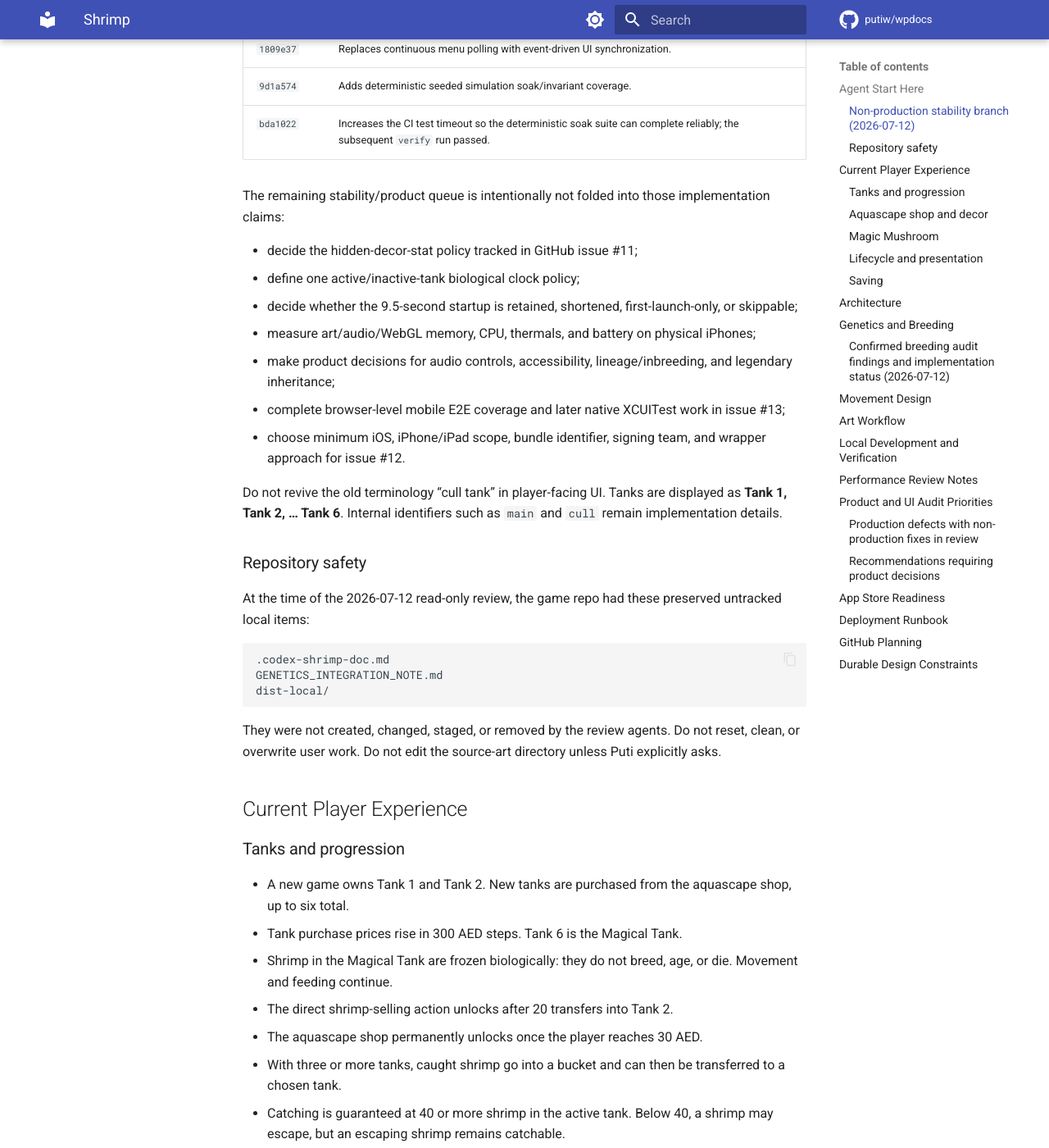
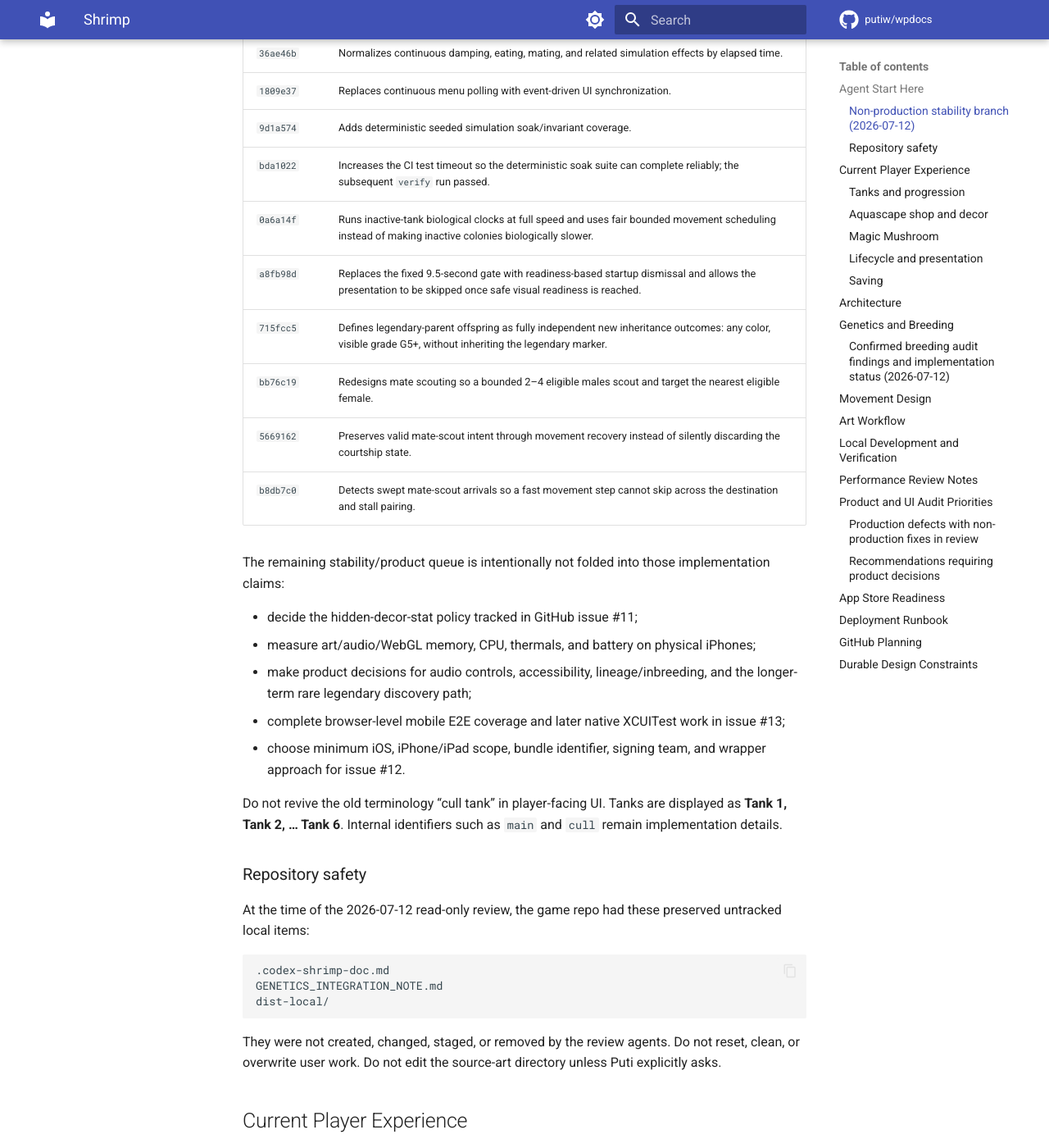
Before and after one commit to putiw/wpdocs, an MkDocs documentation site: the page built from docs/projects/shrimp.md, in a window 1280 px wide and 1400 px high, scrolled down 2003 px. Shown: the whole window at 82% size. Built offline with MkDocs 1.6.1 and Material for MkDocs 9.7.7, drawn with Linux system fonts in a browser that asks for light colours; comment, search, counter and statistics services are not loaded; some of the changed text lies outside the part shown.

Commit message:
Document final Shrimp stability decisions

```diff
--- a/docs/projects/shrimp.md
+++ b/docs/projects/shrimp.md
@@ -24,7 +24,7 @@ Current production and `main` state as of 2026-07-12:
 
 ### Non-production stability branch (2026-07-12)
 
-Active development is continuing on `codex/v-next-stability`. This branch is **not production, has not been merged or deployed, and must not be described as live**. Its current automated suite passes **35 test files / 207 tests**. The local production build passes with five HTML entries and 66 offline-shell assets. Draft pull request [#14](https://github.com/putiw/shrimp/pull/14) is open, and GitHub Actions `verify` passed on [run 29181420794](https://github.com/putiw/shrimp/actions/runs/29181420794) after `bda1022` allowed sufficient CI time for the deterministic soak test.
+Active development is continuing on `codex/v-next-stability`. This branch is **not production, has not been merged or deployed, and must not be described as live**. Its current automated suite passes **270/270 tests**. Reviewer stress validation also passed with 300 shrimp in an inactive tank plus 300 shrimp in the active tank. The local production build passes with five HTML entries and 66 offline-shell assets. Draft pull request [#14](https://github.com/putiw/shrimp/pull/14) is open. GitHub Actions `verify` passed on [run 29181420794](https://github.com/putiw/shrimp/actions/runs/29181420794) at `bda1022`; the newer PR-head check should be read from the PR before merge rather than inferred from that earlier run.
 
 Implemented commits on the branch:
 
@@ -44,14 +44,18 @@ Implemented commits on the branch:
 | `1809e37` | Replaces continuous menu polling with event-driven UI synchronization. |
 | `9d1a574` | Adds deterministic seeded simulation soak/invariant coverage. |
 | `bda1022` | Increases the CI test timeout so the deterministic soak suite can complete reliably; the subsequent `verify` run passed. |
+| `0a6a14f` | Runs inactive-tank biological clocks at full speed and uses fair bounded movement scheduling instead of making inactive colonies biologically slower. |
+| `a8fb98d` | Replaces the fixed 9.5-second gate with readiness-based startup dismissal and allows the presentation to be skipped once safe visual readiness is reached. |
+| `715fcc5` | Defines legendary-parent offspring as fully independent new inheritance outcomes: any color, visible grade G5+, without inheriting the legendary marker. |
+| `bb76c19` | Redesigns mate scouting so a bounded 2–4 eligible males scout and target the nearest eligible female. |
+| `5669162` | Preserves valid mate-scout intent through movement recovery instead of silently discarding the courtship state. |
+| `b8db7c0` | Detects swept mate-scout arrivals so a fast movement step cannot skip across the destination and stall pairing. |
 
 The remaining stability/product queue is intentionally not folded into those implementation claims:
 
 - decide the hidden-decor-stat policy tracked in GitHub issue #11;
-- define one active/inactive-tank biological clock policy;
-- decide whether the 9.5-second startup is retained, shortened, first-launch-only, or skippable;
 - measure art/audio/WebGL memory, CPU, thermals, and battery on physical iPhones;
-- make product decisions for audio controls, accessibility, lineage/inbreeding, and legendary inheritance;
+- make product decisions for audio controls, accessibility, lineage/inbreeding, and the longer-term rare legendary discovery path;
 - complete browser-level mobile E2E coverage and later native XCUITest work in issue #13;
 - choose minimum iOS, iPhone/iPad scope, bundle identifier, signing team, and wrapper approach for issue #12.
 
@@ -185,7 +189,8 @@ These are code-review findings, not speculative balance opinions:
 3. `breedingComfortBonus` is aggregated from decor but is not applied to breeding.
 4. Production has several damping, eating, and mating transitions tied to update count. Development commit `36ae46b` normalizes the reviewed continuous effects by elapsed time.
 5. Production mating candidate scans can approach O(n²) at high populations. Development commit `85b8134` indexes mate-scout eligibility once per update.
-6. Biological clocks and behavior timers are not uniformly advanced between active and inactive tanks. Review this before relying on cross-tank fairness.
+6. Production biological clocks and behavior timers are not uniformly advanced between active and inactive tanks. Development commit `0a6a14f` applies full biological clocks and fair bounded movement scheduling across inactive tanks.
+7. Legendary-parent inheritance previously had conflicting paths. Development commit `715fcc5` makes each offspring an independent any-color, G5+ non-legendary result. This resolves the parent-offspring contract but does not complete the future rare legendary-discovery design in issue #8.
 
 Keep gameplay recommendations separate from those confirmed defects. Possible later design work includes lineage/diversity pressure, outside suppliers, and a legendary rainbow path; those remain product choices in GitHub issues #7 and #8.
 
@@ -204,6 +209,8 @@ Important invariants:
 - The simulation has an open-water no-progress recovery, but it is a safety net rather than a substitute for correct target/state logic.
 
 Production review concern: ordinary shrimp do not have a lightweight overlap-separation pass and can visually stack outside mating. Development commit `491d29f` adds bounded separation steering; it remains non-production until the branch is reviewed and released.
+
+Development mate-scout behavior is deliberately bounded: `bb76c19` selects 2–4 eligible male scouts and sends each toward the nearest eligible female. `5669162` preserves that intent through recovery, while `b8db7c0` treats a swept path across the arrival zone as arrival. Together these address long-lived courtship stalls without returning to all-pairs scouting.
 
 ## Art Workflow
 
@@ -274,7 +281,7 @@ Confirmed or strongly supported production risks from the 2026-07-12 review:
 
 - Mating candidate work can scale quadratically in the active tank; development commit `85b8134` replaces the reviewed scout scans with linear indexing.
 - Some simulation behavior is frame-rate dependent; development commit `36ae46b` normalizes the reviewed continuous effects.
-- The fixed 9.5-second startup animation delays entry even when assets are ready.
+- Production uses a fixed 9.5-second startup gate; development commit `a8fb98d` dismisses on verified visual readiness and supports safe skipping.
 - Mobile memory pressure is likely from decoded art, generated textures/thumbnails, WebGL texture residency, and audio buffers; measure on physical iPhones before choosing reductions.
 - Production menu synchronization continuously polls; development commit `1809e37` makes it event-driven.
 - Retained scene objects can grow across reset/load cycles; development commit `d65f941` adds runtime cleanup.
@@ -293,7 +300,6 @@ These remain production defects until the development branch passes final review
 
 ### Recommendations requiring product decisions
 
-- Decide whether the 9.5-second startup sequence is a one-time brand moment, skippable, or shortened after first launch.
 - Add a quiet first-session tutorial for feed, catch/transfer, sell, shop/storage, and saves.
 - Define success/long-term goals without turning the calm aquarium into a task list.
 - Decide whether hidden decor effects should remain entirely undisclosed or receive consistent qualitative hints.
@@ -368,7 +374,9 @@ Before creating work, inspect existing issues at `https://github.com/putiw/shrim
 - Issue #11 tracks the unresolved hidden-decor-stat decision.
 - Issue #12 tracks the iOS wrapper and external publishing decisions.
 - Issue #13 tracks browser/mobile release automation, soak coverage, and future native XCUITest work. CI and seeded soak coverage have landed on the non-production stability branch, but browser-level mobile E2E and native coverage remain open.
-- Draft PR #14 contains the stability branch. Its local build and CI verification pass, but it remains unmerged and undeployed.
+- Draft PR #14 contains the stability branch. Its local build passes; an earlier CI verification passed at `bda1022`, while the current head check must be confirmed on the PR before merge. It remains unmerged and undeployed.
+
+Issue #8 remains open because `715fcc5` defines what legendary parents produce; it does not implement the complete extremely rare path by which a normal breeding population first discovers a legendary rainbow shrimp.
 
 Label recommendations as recommendations. Do not present unmeasured performance suspicions, balance preferences, or possible Apple reviewer concerns as confirmed bugs.
 
```
